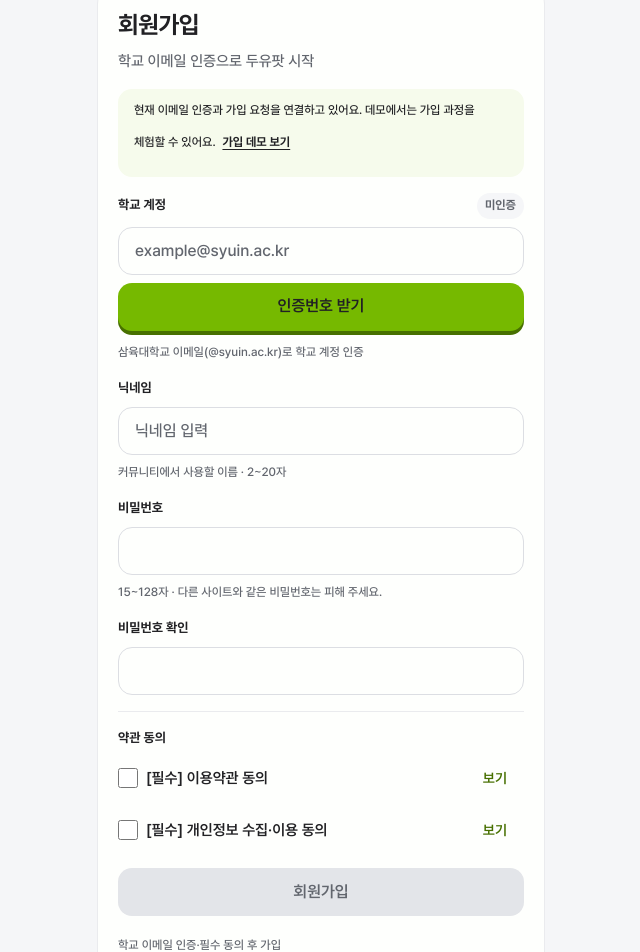
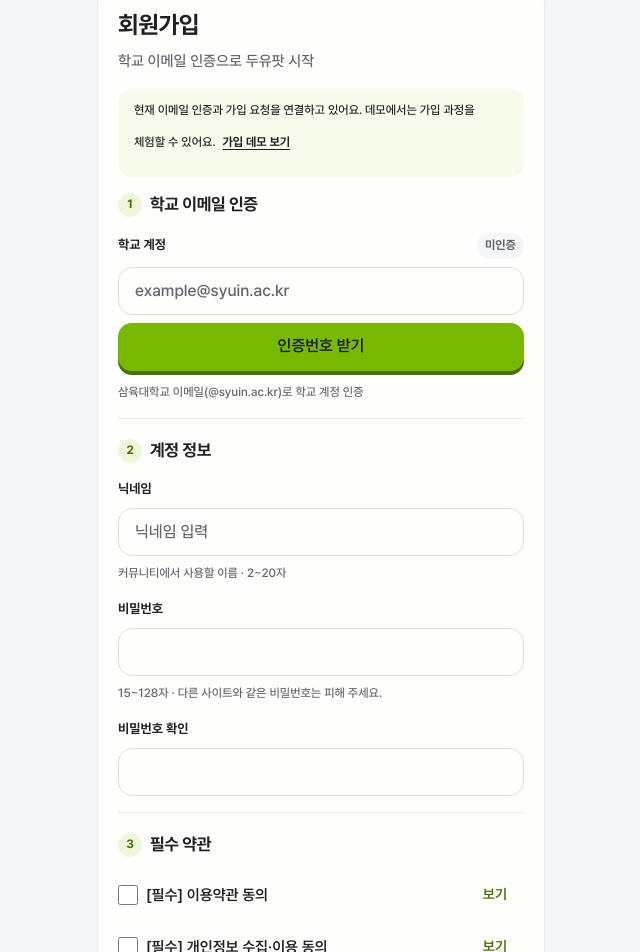
Before and after one commit to SYU-Taxi-Delivery/taxi-delivery-sharing-fe, a Next.js app: page /signup in a window 1280 px wide. Shown: the part 104-1056 px from the top of the page, without its empty margins (319-959 px from the left). Built offline with nearby package versions, Linux system fonts and the light colour scheme.

Commit message:
[FEAT] 회원가입 단계 구분과 참여 기한·상태 표시 개선 (#50)
회원가입 단계와 계정 정보 확인 안내를 개선하고, 모집 상세와 내 참여 화면에서 기한과 상태를 명확히 표시합니다.

Closes #48

```diff
--- a/src/app/comments-preview/CommentsPreview.tsx
+++ b/src/app/comments-preview/CommentsPreview.tsx
@@ -20,6 +20,7 @@ import { DevTools } from "@/features/demo/DevTools";
 const scenarios = {
   normal: "모집 중 · 비참여 사용자",
   conversation: "긴 대화 · 날짜·연속 작성·긴 글",
+  delivery: "배달 모집 · 주문·수령 대화",
   full: "정원 마감 · 댓글 작성 가능",
   closed: "직접 마감 · 댓글 작성 가능",
   empty: "빈 댓글",
@@ -103,6 +104,24 @@ export function createPreview(scenario: Scenario) {
               authorName: "김하늘",
               content: "곧 도착해요",
               createdAt: at(60_000),
+              isMine: true,
+            },
+          ]
+        : scenario === "delivery"
+          ? [
+              {
+                id: "1",
+                authorName: "박지민",
+                content: "참치김밥 한 줄이랑 라면 하나 부탁드려요.",
+                createdAt: new Date(now - 120_000).toISOString(),
+                isMine: false,
+              },
+              {
+                id: "2",
+                authorName: "김하늘",
+                content:
+                  "주문 마감 때 한 번에 주문할게요.\n도착하면 학생회관 앞에서 나눠 드릴게요.",
+                createdAt: new Date(now - 60_000).toISOString(),
                 isMine: true,
               },
             ]
--- a/src/features/auth/SignupScreen.tsx
+++ b/src/features/auth/SignupScreen.tsx
@@ -97,6 +97,12 @@ export function SignupScreen({
 
   const verified = step === "verified";
   const ready = verified && agreed.terms && agreed.privacy;
+  // What still keeps the submit button disabled, from the same two checks.
+  const blocker = !verified
+    ? "학교 이메일 인증을 완료해 주세요."
+    : !(agreed.terms && agreed.privacy)
+      ? "필수 약관에 동의해 주세요."
+      : null;
 
   function showErrors(next: Partial<Record<Field, string>>, order: Field[]) {
     setErrors(next);
@@ -291,6 +297,16 @@ export function SignupScreen({
           aria-busy={submitting}
           onSubmit={(event) => void submit(event)}
         >
+          <section
+            className={styles.formSection}
+            aria-labelledby={id("step-email")}
+          >
+            <h2 id={id("step-email")} className={styles.stepTitle}>
+              <span className={styles.stepNo} aria-hidden="true">
+                1
+              </span>
+              학교 이메일 인증
+            </h2>
             <div
               className={styles.field}
               role="group"
@@ -323,7 +339,9 @@ export function SignupScreen({
                 spellCheck={false}
                 placeholder={`example@${SCHOOL_EMAIL_DOMAIN}`}
                 value={email}
-              readOnly={verified || step === "sending" || step === "verifying"}
+                readOnly={
+                  verified || step === "sending" || step === "verifying"
+                }
                 aria-invalid={errors.email ? true : undefined}
                 aria-describedby={describe("email", id("email-help"))}
                 onChange={(event) => changeEmail(event.target.value)}
@@ -341,7 +359,9 @@ export function SignupScreen({
                 <button
                   type="button"
                   className={styles.primary}
-                disabled={step === "sending" || step === "verifying" || cooling}
+                  disabled={
+                    step === "sending" || step === "verifying" || cooling
+                  }
                   onClick={() => void requestCode()}
                 >
                   {step === "sending"
@@ -356,6 +376,20 @@ export function SignupScreen({
               <p id={id("email-help")} className={styles.help}>
                 삼육대학교 이메일(@{SCHOOL_EMAIL_DOMAIN})로 학교 계정 인증
               </p>
+              {sentAt !== null && !verified && (
+                <dl className={styles.timing}>
+                  <div>
+                    <dt>인증번호 유효 시간</dt>
+                    <dd>받은 때부터 10분</dd>
+                  </div>
+                  <div>
+                    <dt>다시 받기</dt>
+                    <dd aria-live="off">
+                      {cooling ? `${waitSeconds}초 후 가능` : "지금 가능"}
+                    </dd>
+                  </div>
+                </dl>
+              )}
               {(step === "sent" || step === "verifying") && (
                 <div className={styles.field}>
                   <label htmlFor={id("code")} className={styles.label}>
@@ -404,14 +438,27 @@ export function SignupScreen({
                 <p
                   role={emailMessage.tone === "error" ? "alert" : "status"}
                   className={
-                  emailMessage.tone === "error" ? styles.error : styles.success
+                    emailMessage.tone === "error"
+                      ? styles.error
+                      : styles.success
                   }
                 >
                   {emailMessage.text}
                 </p>
               )}
             </div>
+          </section>
 
+          <section
+            className={styles.formSection}
+            aria-labelledby={id("step-account")}
+          >
+            <h2 id={id("step-account")} className={styles.stepTitle}>
+              <span className={styles.stepNo} aria-hidden="true">
+                2
+              </span>
+              계정 정보
+            </h2>
             <div className={styles.field}>
               <label htmlFor={id("displayName")} className={styles.label}>
                 닉네임
@@ -425,7 +472,10 @@ export function SignupScreen({
                 placeholder="닉네임 입력"
                 value={displayName}
                 aria-invalid={errors.displayName ? true : undefined}
-              aria-describedby={describe("displayName", id("displayName-help"))}
+                aria-describedby={describe(
+                  "displayName",
+                  id("displayName-help"),
+                )}
                 onChange={(event) => {
                   setDisplayName(event.target.value);
                   clearError("displayName");
@@ -433,7 +483,8 @@ export function SignupScreen({
               />
               {fieldError("displayName")}
               <p id={id("displayName-help")} className={styles.help}>
-              커뮤니티에서 사용할 이름 · {DISPLAY_NAME_MIN}~{DISPLAY_NAME_MAX}자
+                커뮤니티에서 사용할 이름 · {DISPLAY_NAME_MIN}~{DISPLAY_NAME_MAX}
+                자
               </p>
             </div>
 
@@ -484,11 +535,20 @@ export function SignupScreen({
               />
               {fieldError("confirm")}
             </div>
+          </section>
 
-          <div className={styles.divider} aria-hidden="true" />
-
+          <section
+            className={styles.formSection}
+            aria-labelledby={id("step-terms")}
+          >
+            <h2 id={id("step-terms")} className={styles.stepTitle}>
+              <span className={styles.stepNo} aria-hidden="true">
+                3
+              </span>
+              필수 약관
+            </h2>
             <fieldset className={styles.field}>
-            <legend className={`${styles.label} mb-2`}>약관 동의</legend>
+              <legend className={styles.srOnly}>약관 동의</legend>
               {consents.map(({ key, label }) => (
                 <div key={key}>
                   <div className={styles.checkRow}>
@@ -526,6 +586,7 @@ export function SignupScreen({
                 </div>
               ))}
             </fieldset>
+          </section>
 
           <button
             type="submit"
@@ -535,8 +596,13 @@ export function SignupScreen({
           >
             {submitting ? "가입 중…" : "회원가입"}
           </button>
-          <p id={id("requirements")} className={styles.help}>
-            학교 이메일 인증·필수 동의 후 가입
+          <p
+            id={id("requirements")}
+            className={blocker ? styles.blocker : styles.help}
+            aria-live="polite"
+          >
+            {blocker ??
+              "이메일 인증과 필수 약관 동의를 완료했어요. 계정 정보를 확인하고 가입해 주세요."}
           </p>
           {submitting && (
             <p role="status" className={styles.muted}>
--- a/src/features/auth/auth.module.css
+++ b/src/features/auth/auth.module.css
@@ -538,3 +538,74 @@
   clip-path: inset(50%);
   white-space: nowrap;
 }
+
+/* ───────── Sign-up steps: email → account → terms ───────── */
+
+.formSection {
+  display: grid;
+  gap: var(--space-4);
+  padding-top: var(--space-5);
+  border-top: 1px solid var(--auth-border);
+}
+
+.formSection:first-of-type {
+  padding-top: 0;
+  border-top: 0;
+}
+
+.stepTitle {
+  display: flex;
+  align-items: center;
+  gap: var(--space-2);
+  font-size: var(--type-subhead);
+  font-weight: 700;
+  letter-spacing: var(--tracking-heading);
+}
+
+.stepNo {
+  display: grid;
+  flex: none;
+  width: 1.5rem;
+  aspect-ratio: 1;
+  place-items: center;
+  border-radius: 50%;
+  background: var(--primary-soft);
+  color: var(--auth-primary-text);
+  font-size: var(--type-micro);
+  font-weight: 700;
+}
+
+/* Two different clocks, side by side with their own names */
+.timing {
+  display: grid;
+  grid-template-columns: repeat(2, minmax(0, 1fr));
+  gap: var(--space-2);
+  margin: 0;
+}
+
+.timing > div {
+  display: grid;
+  gap: 0.125rem;
+  padding: var(--space-2) var(--space-3);
+  border-radius: var(--round-chip);
+  background: var(--soft);
+}
+
+.timing dt {
+  color: var(--auth-muted);
+  font-size: var(--type-micro);
+}
+
+.timing dd {
+  margin: 0;
+  font-size: var(--type-label);
+  font-weight: 700;
+  font-variant-numeric: tabular-nums;
+}
+
+/* Why the submit button is disabled, right under it */
+.blocker {
+  color: var(--warn);
+  font-size: var(--type-label);
+  font-weight: 700;
+}
--- a/src/features/my/MyHistoryCard.tsx
+++ b/src/features/my/MyHistoryCard.tsx
@@ -70,6 +70,11 @@ export function MyHistoryCard({
             {item.type === "TAXI" ? <TaxiArt /> : <BagArt />}
             {item.type === "TAXI" ? "택시" : "배달"}
           </span>
+          {/* Two different states, each named: mine, and the post's */}
+          <span className={styles.statePair}>
+            <span className={styles.stateKey}>
+              {author ? "내 글" : "내 참여"}
+            </span>
             <span className={styles.relation}>
               {author
                 ? "작성한 글"
@@ -79,7 +84,11 @@ export function MyHistoryCard({
                     : "참여 이력"
                   : "참여 취소됨"}
             </span>
+          </span>
+          <span className={styles.statePair}>
+            <span className={styles.stateKey}>모집</span>
             <span className={styles.status}>{label}</span>
+          </span>
         </div>
         {item.authorName && (
           <span className={styles.meta}>작성자 {item.authorName}</span>
--- a/src/features/posts/PostCard.tsx
+++ b/src/features/posts/PostCard.tsx
@@ -88,7 +88,9 @@ export function PostCard({ post }: { post: PostSummary }) {
               {remaining}자리 남음
             </span>
           ) : (
-            reason && <span className={styles.meta}>{reason}</span>
+            // The status chip above already says it; repeat only extra detail.
+            reason &&
+            reason !== label && <span className={styles.meta}>{reason}</span>
           )}
         </span>
         {post.authorName && (
--- a/src/features/posts/posts.module.css
+++ b/src/features/posts/posts.module.css
@@ -38,6 +38,11 @@
 
 .screen:has([data-bottom-action="true"]) {
   --action-h: 4.5rem;
+}
+
+/* A hint line above the button: the strip grows by its height + gap */
+.screen:has([data-bottom-action="true"] [data-bottom-hint]) {
+  --action-h: 6.5rem;
 }
 
 /* While typing (AppShell sets data-typing), the bottom area steps aside for
```
Also changed, not shown: src/app/post-detail-preview/PostDetailPreview.tsx (+7 -2 lines), src/features/my/my.module.css (+13 -0 lines), src/features/participation/ParticipationPanel.tsx (+13 -1 lines), src/features/participation/participation.module.css (+34 -0 lines), 1 other file (tests, documents, lock files or other folders). Lines whose indentation alone changed are shown as unchanged.
